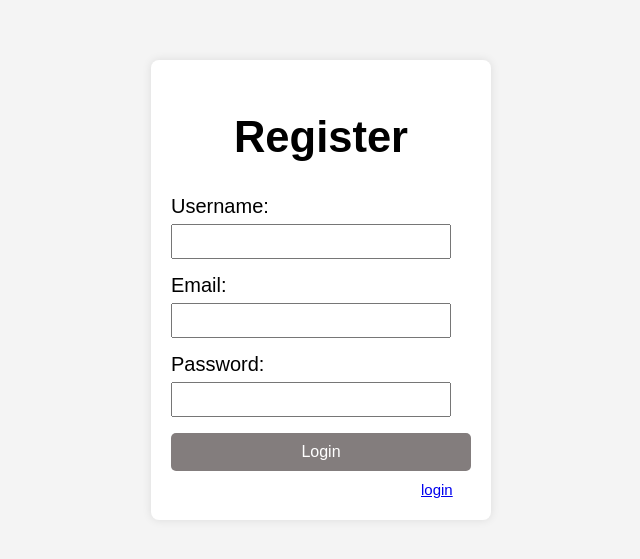
After one commit to KhaledGhonem724/BlackBox, a PHP site: page /register.html in a window 1280 px wide. The commit adds this page. Shown: the top 559 px of the page, without its empty margins (319-959 px from the left). Run offline with PHP 8.4, Linux system fonts and the light colour scheme.

Commit message:
Initial commit

```diff
--- /dev/null
+++ b/register.html
@@ -0,0 +1,36 @@
+<!DOCTYPE html>
+<html lang="en">
+
+<head>
+    <meta charset="UTF-8">
+    <meta name="viewport" content="width=device-width, initial-scale=1.0">
+    <title>Document</title>
+    <link rel="stylesheet" href="style.css" />
+
+</head>
+
+<body>
+    <section id="section1" class="section1">
+        <div class="login-container">
+
+            <!-- Login Form -->
+            <form action="/login">
+                <center>
+                    <h2>Register</h2>
+                </center>
+                <label for="username">Username:</label>
+                <input type="text" id="username" required />
+                <label for="siteEmail">Email:</label>
+                <input type="email" id="siteEmail" required />
+                <label for="sitePassword">Password:</label>
+                <input type="password" id="sitePassword" required />
+                <a href="index.html">
+                    <button type="button">Login</button>
+                </a >
+            </form>
+            <a href="login.html" id="register">login</a>
+        </div>
+    </section>
+</body>
+
+</html>
--- a/style.css
+++ b/style.css
@@ -11,7 +11,7 @@ header {
   text-align: center;
   padding: 1em;
   display: flex;
-  justify-content:space-around;
+  justify-content: space-around;
   align-items: center;
 }
 .logo-container {
@@ -42,7 +42,7 @@ header {
 }
 
 button {
-    width: 100%;
+  width: 100%;
   background-color: #837d7d;
   /* Use the color you prefer */
   color: #fff;
@@ -120,7 +120,6 @@ button:hover {
   width: 300px;
 }
 
-
 label {
   display: block;
   margin-bottom: 8px;
@@ -129,13 +128,12 @@ label {
 
 input {
   width: calc(100% - 20px);
-padding: 8px;
- margin-bottom: 16px;
+  padding: 8px;
+  margin-bottom: 16px;
   box-sizing: border-box;
 }
 
-
-li{
+li {
   font-size: 15px;
 }
 
@@ -156,3 +154,7 @@ footer {
   text-align: center;
   padding: 1em;
 }
+#register {
+  margin-left: 250px;
+  font-size: 15px;
+}
```
Also changed, not shown: index.html (+26 -25 lines), login.html (added, +34 -0 lines), script.js (+5 -15 lines).
